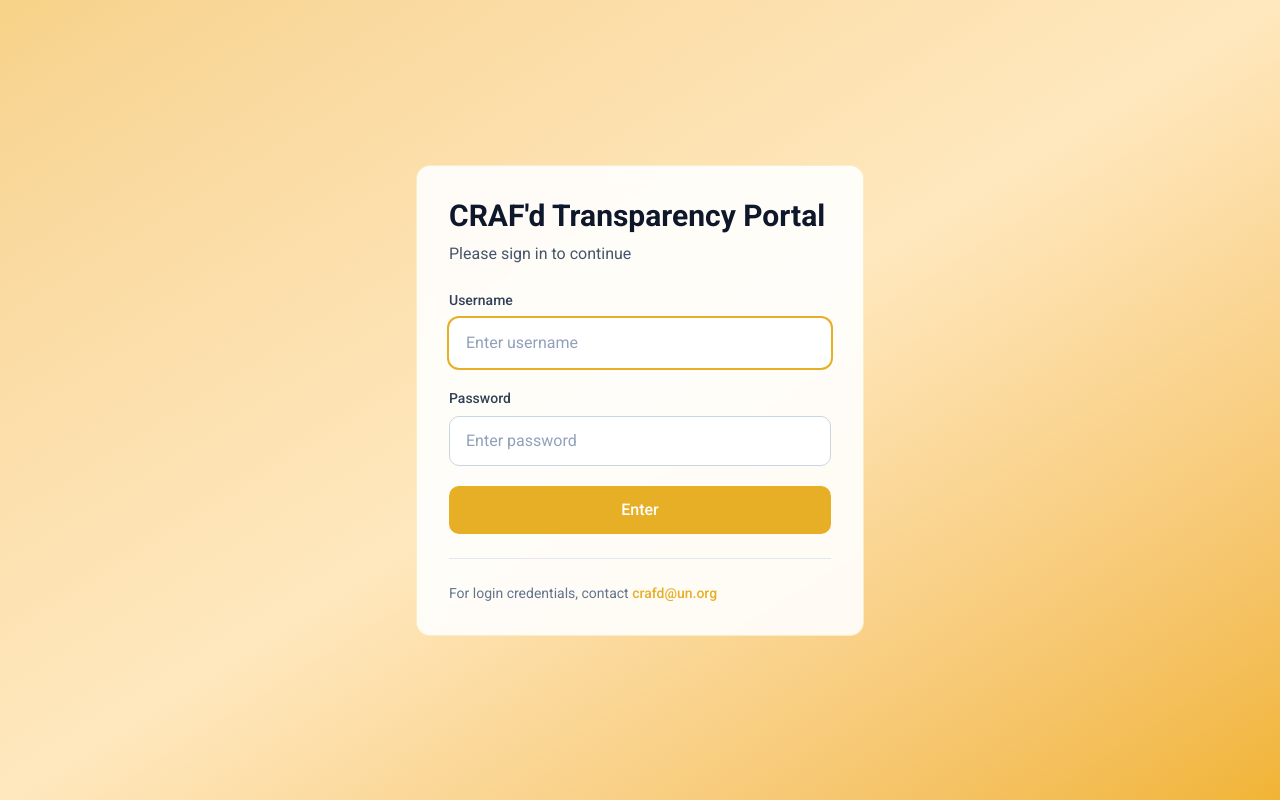
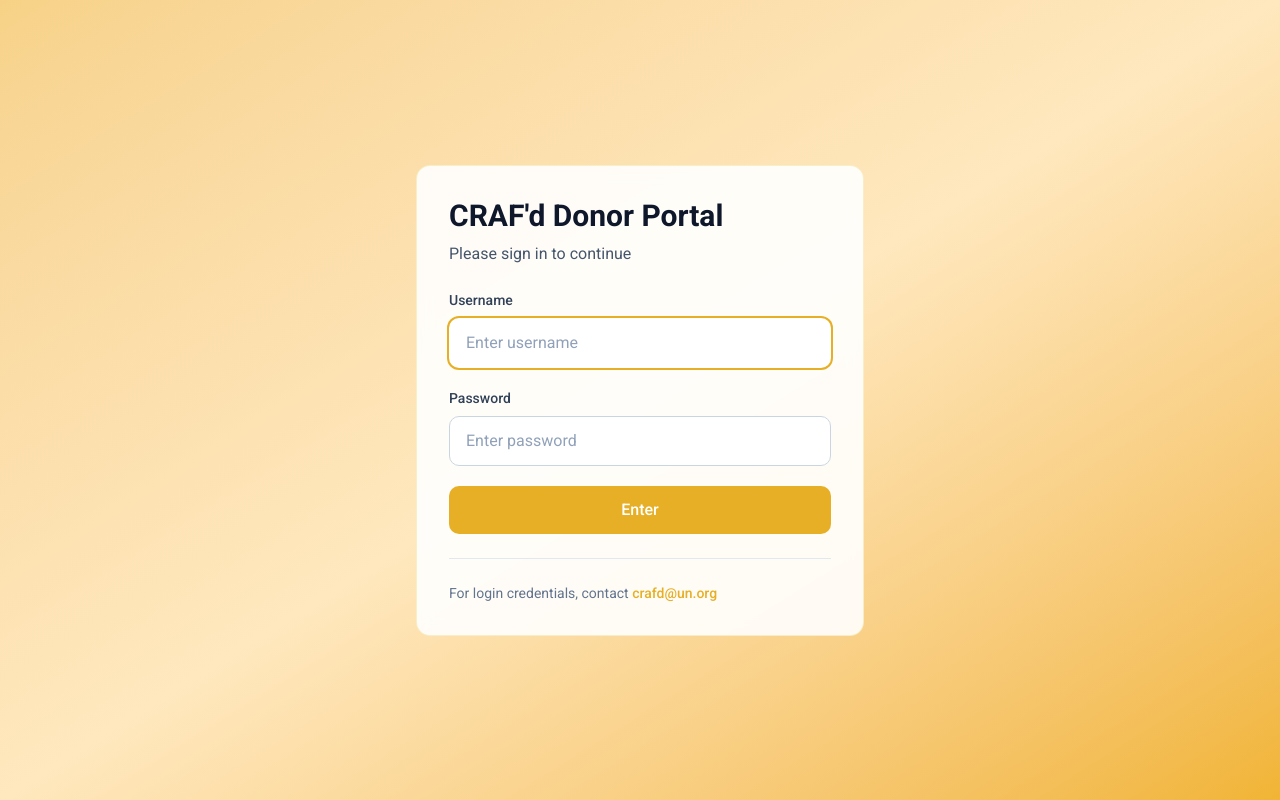
Before and after one commit to ComplexRiskAnalyticsFund/crafd-donor-portal, a Next.js app: page /login/ in a window 1280 px wide. Built offline with nearby package versions, Linux system fonts and the light colour scheme.

Commit message:
order nav bar

```diff
--- a/src/app/layout.tsx
+++ b/src/app/layout.tsx
@@ -11,11 +11,11 @@ const roboto = Roboto({
 });
 
 export const metadata: Metadata = {
-  title: "CRAF'd Transparency Portal",
-  description: "A modern web application for the United Nations.",
+  title: "CRAF'd Donor Portal",
+  description: "Transparency Portal for Donors of CRAF'd, a United Nations initiative.",
   openGraph: {
-    title: "CRAF'd Transparency Portal",
-    description: "A modern web application for the United Nations.",
+    title: "CRAF'd Donor Portal",
+    description: "Transparency Portal for Donors of CRAF'd, a United Nations initiative.",
     type: "website",
     locale: "en_US",
   },
--- a/src/app/login/page.tsx
+++ b/src/app/login/page.tsx
@@ -15,7 +15,7 @@ export default async function LoginPage({
             {/* Header */}
             <div className="space-y-2">
               <h1 className="text-3xl font-semibold text-slate-900">
-                CRAF'd Transparency Portal
+                CRAF'd Donor Portal
               </h1>
               <p className="text-slate-600">Please sign in to continue</p>
             </div>
--- a/src/components/Header.tsx
+++ b/src/components/Header.tsx
@@ -28,6 +28,13 @@ const NAVIGATION_ITEMS = [
     icon: Grid,
     exact: true,
   },
+    {
+    value: "partners",
+    label: "Partners",
+    href: "/data/partners",
+    icon: Building2,
+    exact: false,
+  },
   {
     value: "steerco-data",
     label: "Decisions",
@@ -40,13 +47,6 @@ const NAVIGATION_ITEMS = [
     label: "Contacts",
     href: "/data/contacts",
     icon: Users,
-    exact: false,
-  },
-  {
-    value: "partners",
-    label: "Partners",
-    href: "/data/partners",
-    icon: Building2,
     exact: false,
   },
 ];
@@ -109,7 +109,7 @@ export function Header() {
           </a>
           {/* Title */}
           <h1 className="font-qanelas text-base leading-none font-extrabold tracking-tight whitespace-nowrap text-white transition-all duration-200 sm:text-lg md:text-xl lg:text-2xl xl:text-3xl">
-            CRAF'd Transparency Portal
+            CRAF'd Donor Portal
           </h1>
         </div>
 
@@ -207,7 +207,7 @@ export function Header() {
             </a>
             {/* Title inline with logo on mobile */}
             <h1 className="font-qanelas min-w-0 flex-1 overflow-hidden text-sm leading-tight font-extrabold tracking-tight text-ellipsis whitespace-nowrap text-white transition-all duration-200 sm:text-base md:text-lg">
-              CRAF'd Transparency Portal
+              CRAF'd Donor Portal
             </h1>
           </div>
           <a
```
Also changed, not shown: 1 other file (tests, documents, lock files or other folders).
